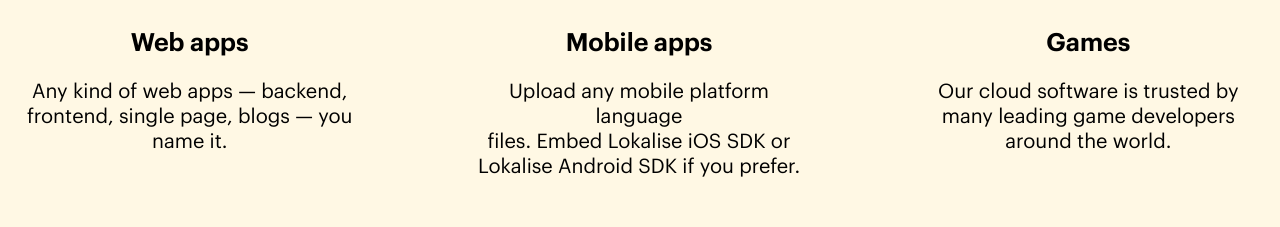
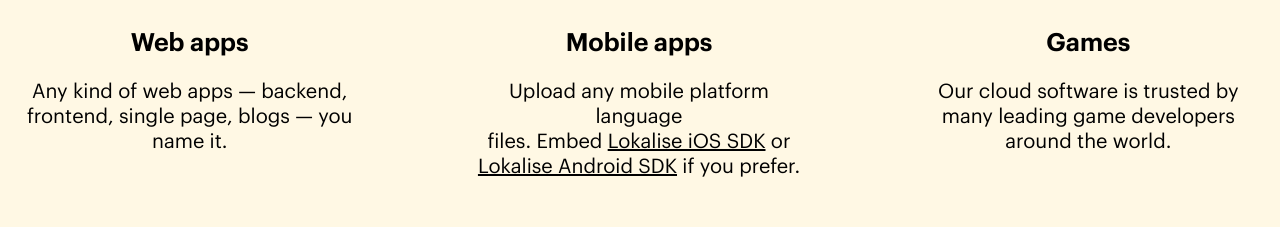
Before and after one commit to IvanKnysh/homework_09_lokalise, a plain HTML site: page index.html in a window 1280 px wide. Shown: the part 5300-5527 px from the top of the page. Drawn offline with Linux system fonts and the light colour scheme.

Commit message:
Fix Localize section link

```diff
--- a/index.html
+++ b/index.html
@@ -180,8 +180,8 @@
 						<h3>Mobile apps</h3>
 						<p>
 							Upload any mobile platform language <br />files. Embed
-							<span>Lokalise iOS SDK</span> or <br />
-							<span>Lokalise Android SDK</span> if you prefer.
+							<a href="#">Lokalise iOS SDK</a> or <br />
+							<a href="#">Lokalise Android SDK</a> if you prefer.
 						</p>
 					</div>
 					<div class="block">
```
